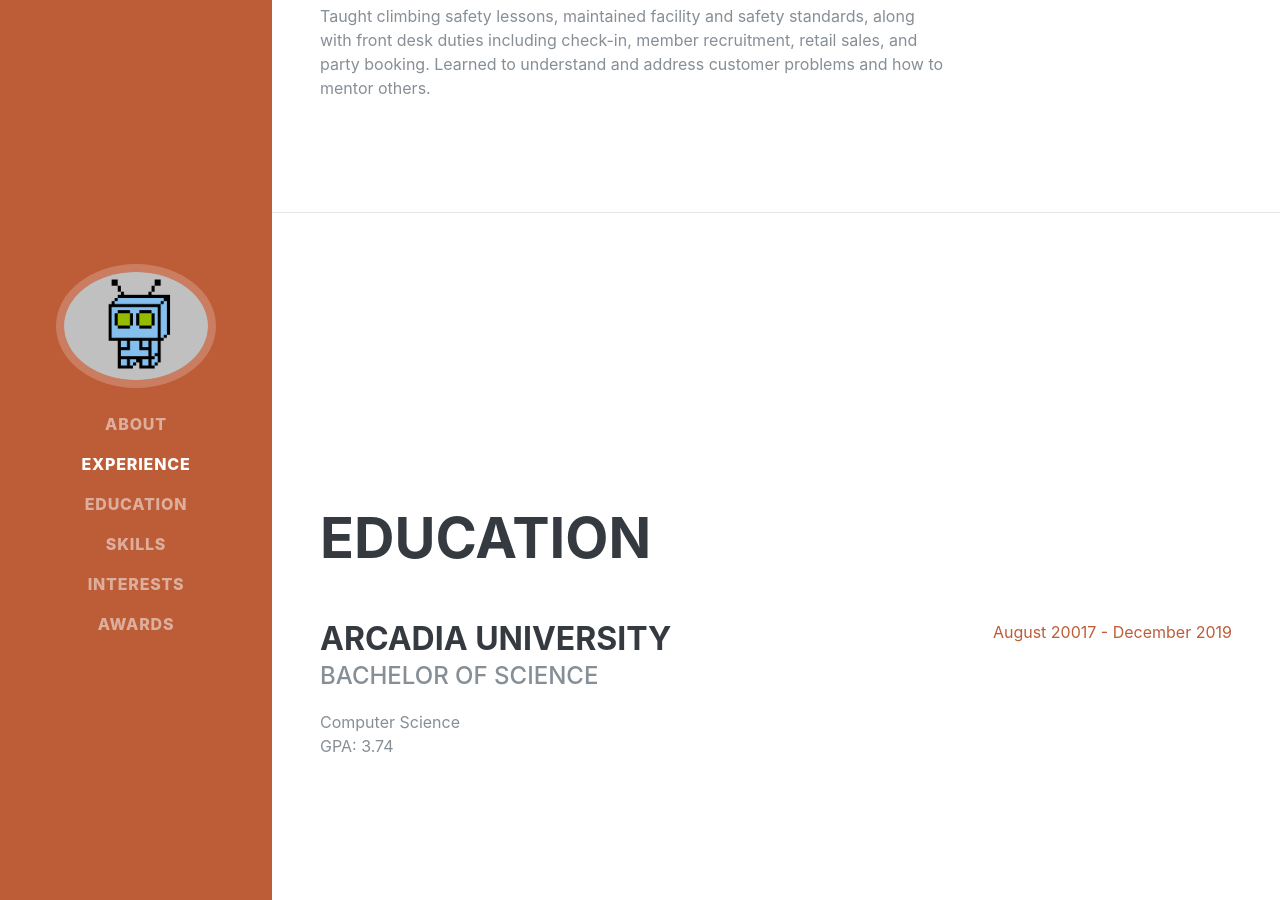
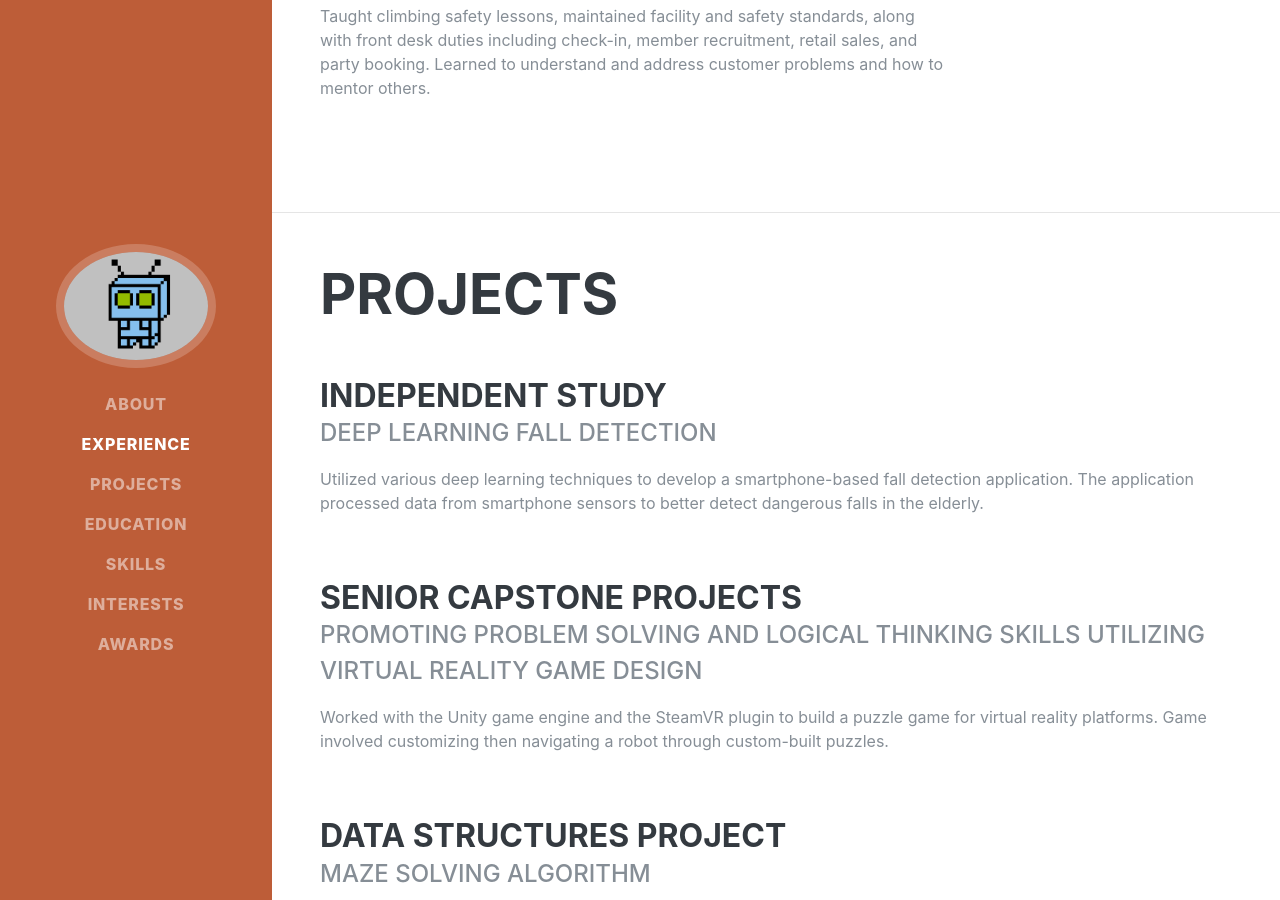
Before and after one commit to andrewpressman/andrewpressman.github.io, a Jekyll site: the page built from index.html, in a window 1280 px wide and 900 px high, scrolled down 1603 px. Built offline with Jekyll 4.4.1, drawn with Linux system fonts in a browser that asks for light colours; some web fonts are replaced; some of the changed text lies outside the part shown.

Commit message:
Added projects section and updated internship information

```diff
--- a/_includes/experience.html
+++ b/_includes/experience.html
@@ -6,8 +6,8 @@
           <div class="resume-content">
             <h3 class="mb-0">Programmer Intern</h3>
             <div class="subheading mb-3">Gravic Inc.</div>
-            <p>Utilized C++, Flex and Bison, and a purpose-built command-line interface to work on data replication and recovery
-software in an Hewlett Packard Enterprise (HPE) non-stop environment.
+            <p>Utilized C++, Flex and Bison, and a purpose-built command-line interface to work on data replication and recovery software in an Hewlett Packard Enterprise (HPE)
+non-stop environment. Worked in agile, daily Scrum development environment
 </p>
           </div>
           <div class="resume-date text-md-right">
--- a/_includes/info.html
+++ b/_includes/info.html
@@ -3,8 +3,7 @@
         <h1 class="mb-0">Andrew
           <span class="text-primary">Pressman</span>
         </h1>
-        <div class="subheading mb-5">Philadelphia · PA ·
-          <a href="mailto:name@email.com">apressman@arcadia.edu</a>
+        <div class="subheading mb-5">Philadelphia · PA
         </div>
         <p class="lead mb-5">Senior B.S.in Computer Science student at Arcadia University, Graduating in December 2019. I am experienced in Java development and I have a passion for teamwork and collaboration.</p>
         <div class="social-icons">
--- a/_includes/menu.html
+++ b/_includes/menu.html
@@ -1,6 +1,6 @@
   <nav class="navbar navbar-expand-lg navbar-dark bg-primary fixed-top" id="sideNav">
     <a class="navbar-brand js-scroll-trigger" href="#page-top">
-      <span class="d-block d-lg-none">Clarence Taylor</span>
+      <span class="d-block d-lg-none">Andrew Pressman</span>
       <span class="d-none d-lg-block">
         <img class="img-fluid img-profile rounded-circle mx-auto mb-2" src="/assets/img/profile.jpg" alt="">
       </span>
@@ -17,6 +17,9 @@
           <a class="nav-link js-scroll-trigger" href="#experience">Experience</a>
         </li>
         <li class="nav-item">
+          <a class="nav-link js-scroll-trigger" href="#projects">Projects</a>
+        </li>
+        <li class="nav-item">
           <a class="nav-link js-scroll-trigger" href="#education">Education</a>
         </li>
         <li class="nav-item">
--- /dev/null
+++ b/_includes/projects.html
@@ -0,0 +1,47 @@
+  <section class="resume-section p-3 p-lg-5 d-flex justify-content-center" id="projects">
+      <div class="w-100">
+        <h2 class="mb-5">Projects</h2>
+
+        <div class="resume-item d-flex flex-column flex-md-row justify-content-between mb-5">
+          <div class="resume-content">
+            <h3 class="mb-0">Independent Study</h3>
+            <div class="subheading mb-3">Deep Learning Fall Detection</div>
+            <p>Utilized various deep learning techniques to develop a smartphone-based fall detection application.
+            The application processed data from smartphone sensors to better detect dangerous falls in the elderly.
+</p>
+        </div>
+    </div>
+
+        <div class="resume-item d-flex flex-column flex-md-row justify-content-between mb-5">
+          <div class="resume-content">
+            <h3 class="mb-0">Senior Capstone Projects</h3>
+            <div class="subheading mb-3">Promoting Problem Solving and Logical Thinking Skills utilizing Virtual Reality Game Design</div>
+            <p>Worked with the Unity game engine and the SteamVR plugin to build a puzzle game for virtual reality platforms. Game involved customizing then navigating a
+ robot through custom-built puzzles.
+</p>
+          </div>
+        </div>
+
+        <div class="resume-item d-flex flex-column flex-md-row justify-content-between mb-5">
+          <div class="resume-content">
+            <h3 class="mb-0">Data Structures Project</h3>
+            <div class="subheading mb-3">Maze Solving Algorithm</div>
+            <p>Utilized various data structures, including stacks and arrays, to implement an algorithm that can analyze a given two-dimensional maze,
+ solve the maze, and return the most efficient path through the maze.
+</p>
+          </div>
+        </div>
+
+
+        <div class="resume-item d-flex flex-column flex-md-row justify-content-between mb-5">
+          <div class="resume-content">
+            <h3 class="mb-0">Research Writing Project</h3>
+            <div class="subheading mb-3">Shift Cipher Encoder and Decoder</div>
+            <p>Designed and implemented an interactive program in C++ that allowes a
+ user to encode and decode sentences using a shift cipher.
+</p>
+          </div>
+        </div>
+      </div>
+
+    </section>
--- a/index.html
+++ b/index.html
@@ -7,6 +7,12 @@ layout: default
     <hr class="m-0">
 
   {% include experience.html %}
+
+   <hr class="m-0">
+
+ {% include projects.html %}
+
+
 
     <hr class="m-0">
 
```
